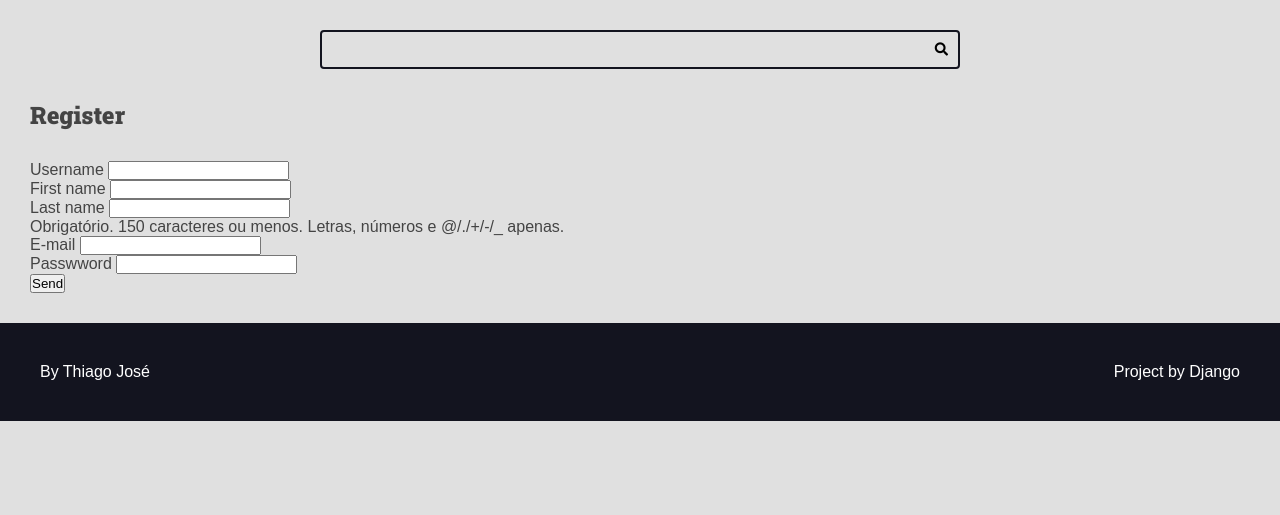
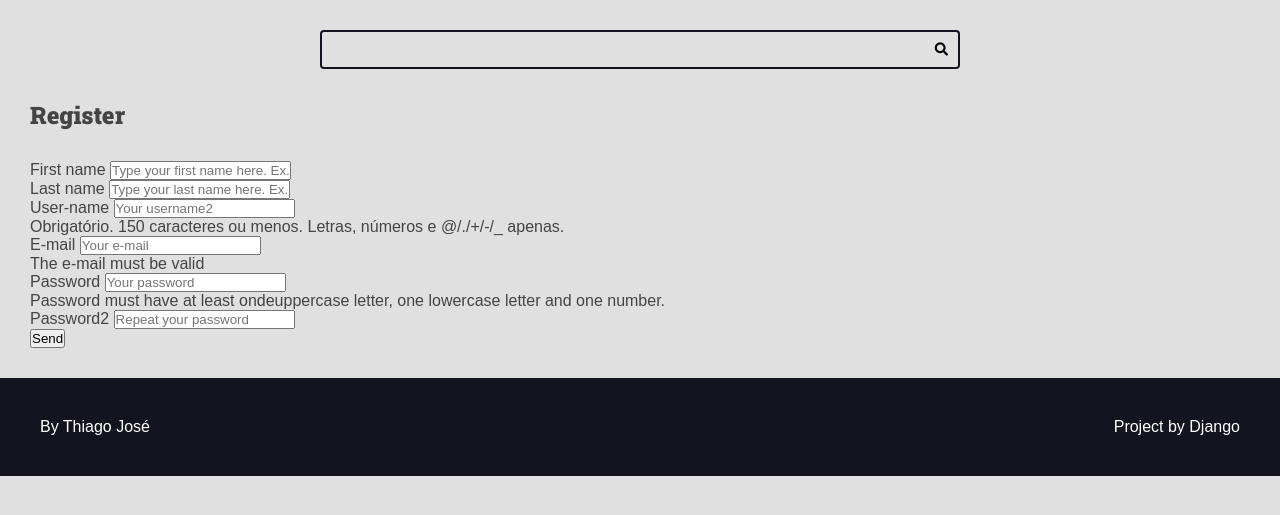
Before and after one commit to thiagojbl/curso-django1, a Django app: page /authors/register/ in a window 1280 px wide. Shown: the part 53-568 px from the top of the page. Run offline with Django 4.2, Linux system fonts and the light colour scheme.

Commit message:
método para validar um campo

```diff
--- a/authors/forms.py
+++ b/authors/forms.py
@@ -1,10 +1,49 @@
-from cProfile import label
-
+from click import password_option
 from django import forms
 from django.contrib.auth.models import User
 
 
+def add_attr(field, attr_name, attr_new_val):
+    existing = field.widget.attrs.get(attr_name, '')
+    field.widget.attrs[attr_name] = f'{existing} {attr_new_val}'.strip()
+
+
+def add_placeholder(field, placeholder_val):
+    add_attr(field, 'placeholder', placeholder_val)
+
+
 class RegisterForm(forms.ModelForm):
+    def __init__(self, *args, **kwargs):
+        super().__init__(*args, **kwargs)
+        add_placeholder(self.fields['username'], 'Your username2')
+        add_placeholder(self.fields['email'], 'Your e-mail')
+        add_placeholder(self.fields['first_name'], 'Ex.: John')
+        add_placeholder(self.fields['last_name'], 'Ex.: Doe')
+        add_attr(self.fields['username'], 'css', 'a-css-class')
+
+    # sobrescrever campo
+    password = forms.CharField(
+        required=True,
+        widget=forms.PasswordInput(attrs={
+            'placeholder': 'Your password'
+        }),
+        error_messages={
+            'required': 'Password must not be empty'
+        },
+        help_text=(
+            'Password must have at least ondeuppercase letter, '
+            'one lowercase letter and one number.'
+        )
+    )
+
+    # criando novo campo
+    password2 = forms.CharField(
+        required=True,
+        widget=forms.PasswordInput(attrs={
+            'placeholder': 'Repeat your password'
+        })
+    )
+
     class Meta:
         model = User
         # fields = '__all__'
@@ -17,9 +56,54 @@ class RegisterForm(forms.ModelForm):
         ]
 
         labels = {
-            'first_name': 'Username',
-            'last_name': 'First name',
-            'username': 'Last name',
+            'first_name': 'First name',
+            'last_name': 'Last name',
+            'username': 'User-name',
             'email': 'E-mail',
             'password': 'Passwword',
         }
+
+        help_texts = {
+            'email': 'The e-mail must be valid',
+        }
+
+        error_messages = {
+            'username': {
+                'required': 'The field must not be empty',
+            }
+        }
+
+        widgets = {
+            'first_name': forms.TextInput(attrs={
+                'placeholder': 'Type your first name here.',
+            }),
+
+            'last_name': forms.TextInput(attrs={
+                'placeholder': 'Type your last name here.',
+            }),
+
+            'password': forms.PasswordInput(attrs={
+                'placeholder': 'Type your password here',
+            })
+        }
+
+    # método para validar um campo
+
+    # def clean_password(self):
+    #     data = self.cleaned_data.get('password')
+    #     if 'atenção' in data:
+    #         raise forms.ValidationError(
+    #             'Não digite %(erro)s no campo password',
+    #             code='ivalid',
+    #             params={'erro': '"atenção"'}
+    #         )
+    #     return data
+
+    def clean(self):
+        cleaned_data = super().clean()
+        password = cleaned_data.get('password')
+        password2 = cleaned_data.get('password2')
+        if password != password2:
+            raise forms.ValidationError(
+                'Password and password2 must be equal'
+            )
```
Also changed, not shown: authors/templates/authors/pages/register_view.html (line endings or trailing spaces), db.sqlite3.
